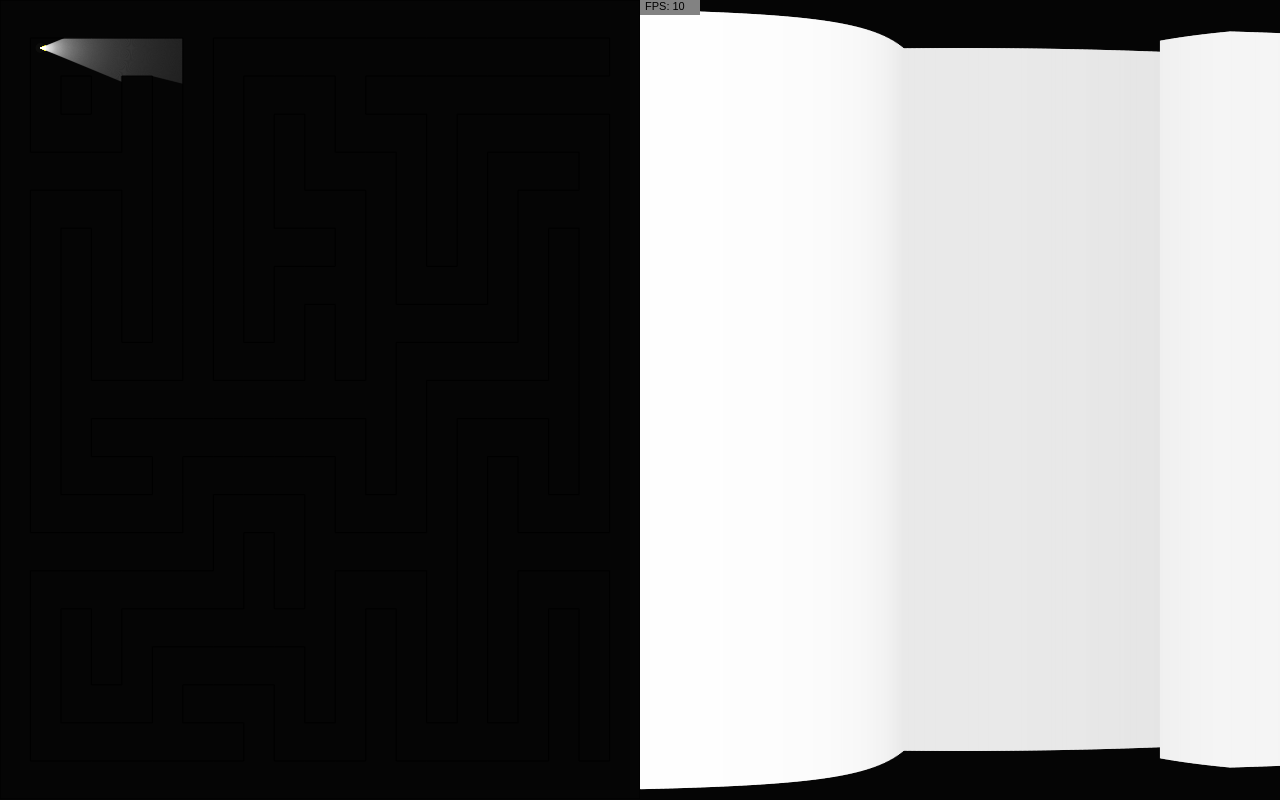
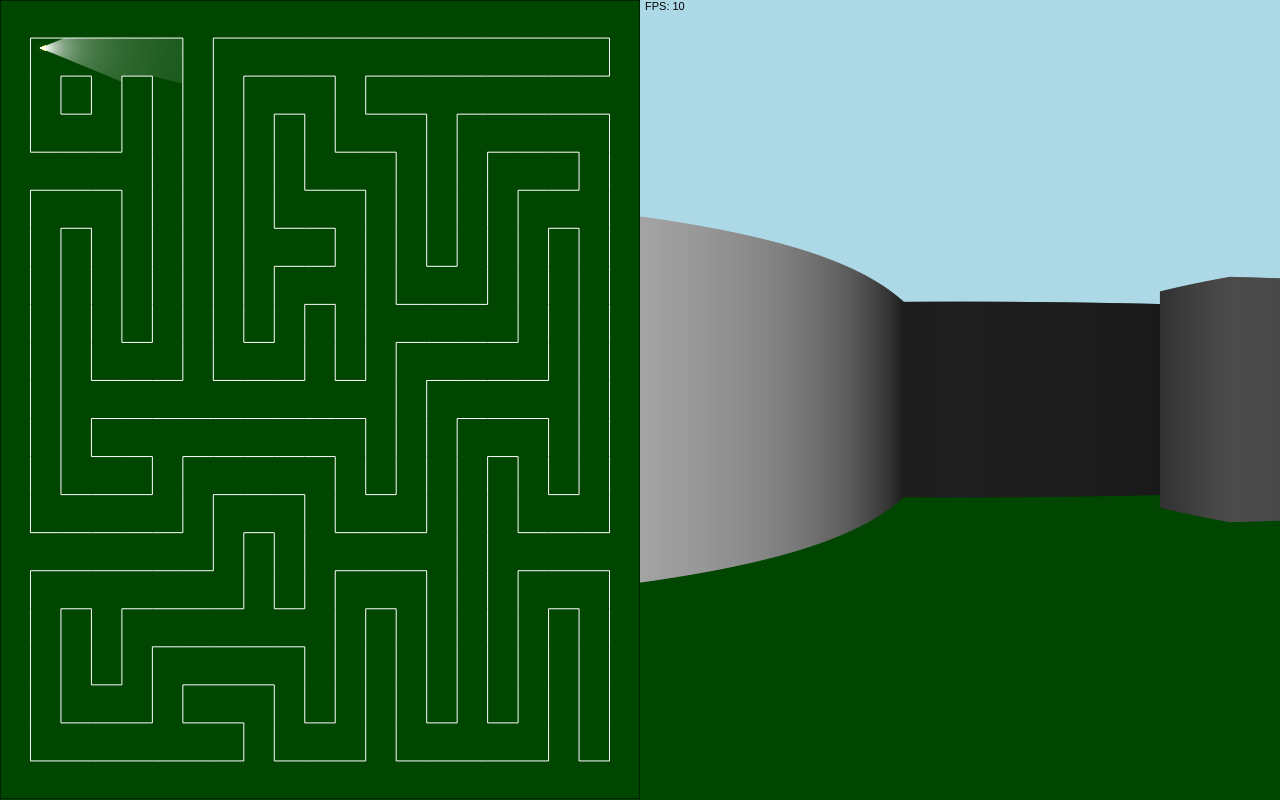
Before and after one commit to Keshav-Madhav/3D-Maze-HTML-CSS-JS, a plain HTML site: page index.html in a window 1280 px wide. Drawn offline with Linux system fonts and the light colour scheme; animation ran at ten frames a second.

Commit message:
slightly improved wall brightness and fisheye issue

```diff
--- a/fpsDisplay.js
+++ b/fpsDisplay.js
@@ -18,7 +18,7 @@ function drawFPS(context) {
 
   // Draw FPS on canvas
   context.clearRect(0, 0, 60, 15); // Clear the area where FPS will be drawn
-  context.fillStyle = 'rgba(255, 255, 255, 0.5)';
+  context.fillStyle = 'lightblue';
   context.fillRect(0, 0, 60, 15); // Background for FPS display
   context.fillStyle = 'black';
   context.font = '11px sans-serif';
--- a/index.html
+++ b/index.html
@@ -6,7 +6,7 @@
   <link rel="icon" type="image/png" href="favicon.png">
   <title>Ray Cast</title>
 </head>
-<body style="background: #050505; padding: 0; margin: 0; display: flex;">
+<body style="background: #004600; padding: 0; margin: 0; display: flex;">
   <canvas id="canvas" style="padding: 0; margin: 0; "></canvas>
   <canvas id="canvas2" style="padding: 0; margin: 0;"></canvas>
 </body>
--- a/script.js
+++ b/script.js
@@ -29,7 +29,7 @@ let tapTime = 0;
 let tapTimeout;
 
 // Wall color
-let wallColor = 'black';
+let wallColor = 'white';
 
 // Maze dimensions
 let mazeRows = 21;
@@ -329,12 +329,6 @@ window.addEventListener('keydown', (e) => {
   if (e.key === 'r') {
     light = new lightSource(mazeStartX + 10, mazeStartY + 10, 'rgba(255, 255, 237, 0.03)', 'rgba(255, 255, 0, 0.8)');
   }
-  else if (e.key === 't') {
-    wallColor = (wallColor === 'black') ? 'white' : 'black';
-    for (let boundary of boundaries) {
-      boundary.color = wallColor;
-    }
-  }
 });
 
 window.addEventListener('keydown', (e) => {
@@ -391,28 +385,45 @@ function map(value, start1, stop1, start2, stop2) {
   return start2 + (stop2 - start2) * ((value - start1) / (stop1 - start1));
 }
 
+function draw3D(scene) {
+  const w = canvas2.width / scene.length;
+  const sceneW = canvas2.width; // maximum distance
+  const sceneH = canvas2.height / 1.2; // maximum height of a rectangle
+  const minWallHeight = 10; // Minimum wall height
+
+  const fovHalf = fov / 2; // half of the field of view angle
+
+  for (let i = 0; i < scene.length; i++) {
+    const rayAngle = viewDirection + map(i, 0, scene.length - 1, -fovHalf, fovHalf); // Angle of the ray
+    const correctedHeight = scene[i] * Math.cos((rayAngle - viewDirection) * Math.PI / 180); // Apply correction factor
+    const logHeight = Math.log(correctedHeight + 1); // Apply logarithmic scaling, adding 1 to prevent logarithm of zero
+
+    // Scale the logarithmic height to fit within the sceneH range
+    const scaledHeight = map(logHeight, 0, Math.log(sceneW + 1), minWallHeight, sceneH);
+
+    const sq = scaledHeight * scaledHeight;
+    const wSq = sceneW * sceneW;
+    const b = map(sq, 0, wSq / 6, 255, 180);
+    const h = map(scaledHeight, 0, sceneW, sceneH, 0);
+
+    ctx2.fillStyle = `rgba(${b}, ${b}, ${b}, 1)`;
+    ctx2.fillRect(i * w, canvas2.height / 2 - h / 2, w + 1, h);
+  }
+}
+
+
 // Function to continuously draw on canvas
 function draw() {
   ctx.clearRect(0, 0, canvas.width, canvas.height);
   ctx2.clearRect(0, 0, canvas.width, canvas.height);
 
+  ctx2.fillStyle = 'lightblue';
+  ctx2.fillRect(0, 0, canvas.width, canvas.height / 2);
+
   light.draw();
   const scene = light.spread(boundaries);
 
-  const w = canvas2.width / scene.length;
-  const sceneW = canvas2.width; // maximum distance
-  const sceneH = canvas2.height; // maximum height of a rectangle
-
-  for (let i = 0; i < scene.length; i++) {
-    const sq = scene[i] * scene[i];
-    const wSq = sceneW * sceneW;
-    const b = map(sq, 0, wSq/6, 255, 0);
-    const h = map(scene[i], 0, sceneW, sceneH, 0);
-
-    ctx2.fillStyle = `rgba(${b}, ${b}, ${b}, 1)`;
-    ctx2.fillRect(i * w, canvas2.height / 2 - h / 2, w + 1, h);
-  }
-
+  draw3D(scene);
 
   for (let boundary of boundaries){
     boundary.draw();
```
